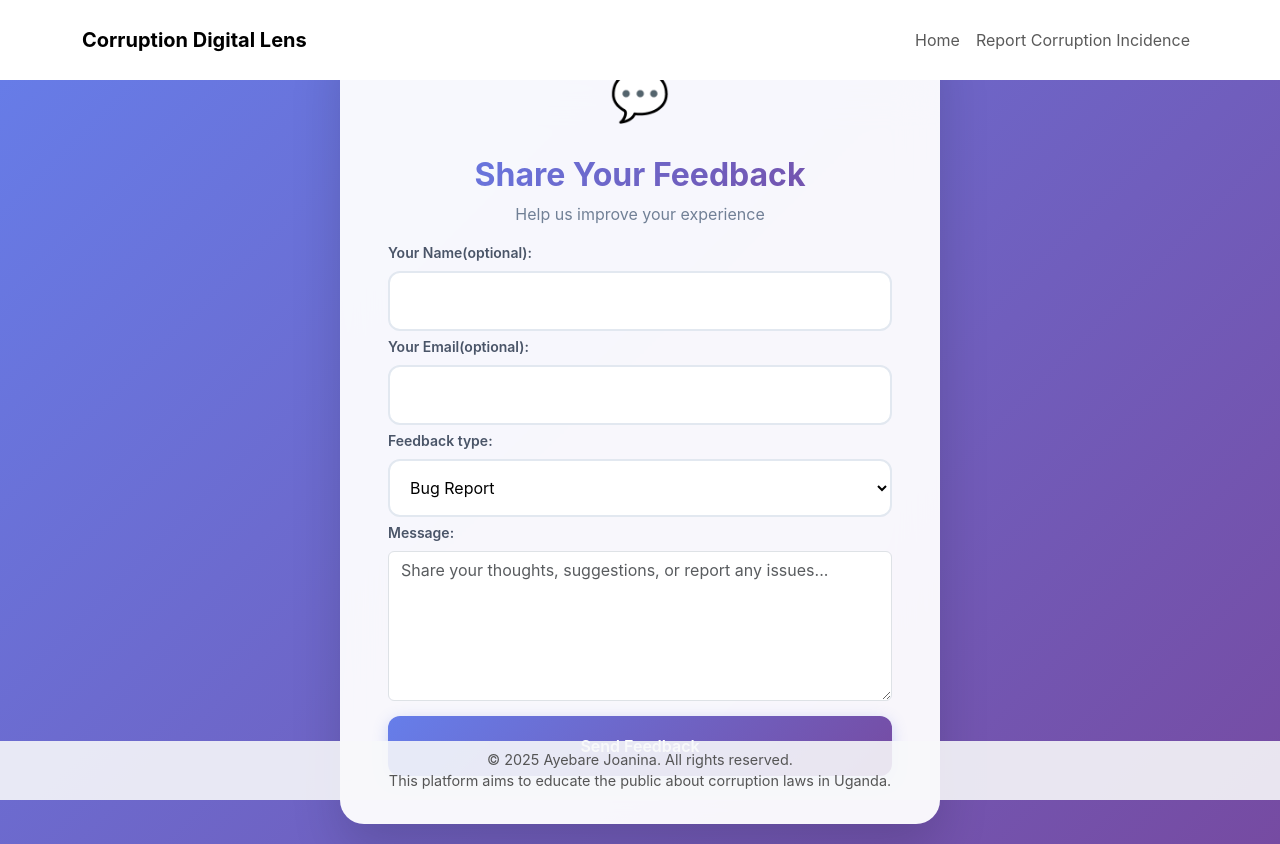
After one commit to sanya-kenneth/corruption-digital-lens, a Django app: page /feedback in a window 1280 px wide. The commit adds this page. Run offline with Django 3.2, Linux system fonts and the light colour scheme; some libraries are stand-ins or nearby versions.

Commit message:
Add project

```diff
--- a/app/forms.py
+++ b/app/forms.py
@@ -1,10 +1,11 @@
 from django import forms
 
-from .models import Comment, Incident
+from .models import Comment, Incident, Feedback
 
 
 class CommentForm(forms.ModelForm):
     comment = forms.CharField(widget=forms.Textarea(attrs={'class': 'text-area-class form-control'}))
+    act = forms.CharField(widget=forms.TextInput(attrs={"type":"hidden", "id":"modal-input", "name":"modal-input"}))
 
     class Meta:
         model = Comment
@@ -20,3 +21,20 @@ class IncidentForm(forms.ModelForm):
     class Meta:
         model = Incident
         fields = '__all__'
+
+
+class FeedbackForm(forms.ModelForm):
+    # form_of_corruption = forms.CharField(max_length=150)
+    # location = forms.CharField(max_length=150)
+    # description = forms.CharField(widget=forms.Textarea(attrs={'class': 'text-area-class form-control'}))
+    # email = forms.EmailInput()
+    name = forms.CharField(max_length=300, widget=forms.TextInput(attrs={"id":"name", "name":"name"}), required=False, label="Your Name(optional)")
+    email = forms.CharField(widget=forms.TextInput(attrs={"id":"email", "name":"email"}), required=False, label="Your Email(optional)")
+    feedback_type = forms.ChoiceField(widget=forms.Select(attrs={"id":"category", "name":"category"}),
+                                      choices=Feedback.FEEDBACK_CHOICES)
+    message = forms.CharField(widget=forms.Textarea(attrs={'class': 'text-area-class form-control',
+                                                           "placeholder":"Share your thoughts, suggestions, or report any issues..."}))
+
+    class Meta:
+        model = Feedback
+        fields = '__all__'
--- a/app/views.py
+++ b/app/views.py
@@ -1,11 +1,18 @@
 from django.shortcuts import render, redirect
+from django.db.models import Q
+from django.contrib import messages
 
-from .models import CorruptionForm, Act
-from .forms import CommentForm, IncidentForm
+from .models import CorruptionForm, Act, Comment
+from .forms import CommentForm, IncidentForm, FeedbackForm
 
 def home(request):
     objs = CorruptionForm.objects.all()
-    return render(request, "home.html",  {"formsc": objs})
+    if 'searchq' in request.GET:
+        search = request.GET['searchq']
+        if search:
+            objs = objs.filter(Q(name__icontains=search))
+            return render(request, "home.html",  {"formsc": objs, "search": 1})
+    return render(request, "home.html",  {"formsc": objs, "search": 0})
 
 # def act_detail(request, corruption_id):
 #     # Fetch item data based on item_id
@@ -29,7 +36,11 @@ def act_detail(request, corruption_id, *args, **kwargs):
     if request.method == 'POST':
         form = CommentForm(request.POST)
         if form.is_valid():
-            form.save()
+            comment = form.cleaned_data.get('comment')
+            act = form.cleaned_data.get('act')
+            act = Act.objects.filter(id=int(act[0])).first()
+            _ = Comment.objects.create(comment=comment, act=act)
+            # form.save()
             return redirect('act_detail', corruption_id=corruption_id)
     return render(request, 'corruption_detail.html', context)
 
@@ -41,3 +52,16 @@ def report_incident(request):
             form.save()
             return redirect('report-incident')
     return render(request, 'report.html', context)
+
+def feedback(request):
+    form = FeedbackForm()
+    form.fields.get('name').required = False
+    form.fields.get('email').required = False
+    context = {"form": form}
+    if request.method == 'POST':
+        form = FeedbackForm(request.POST)
+        if form.is_valid():
+            form.save()
+            messages.info(request, "Feedback submitted successfuly. Thank you")
+            return redirect('feedback')
+    return render(request, 'feedback.html', context)
--- a/corruption_lens/settings.py
+++ b/corruption_lens/settings.py
@@ -52,9 +52,6 @@ MIDDLEWARE = [
 ]
 
 ROOT_URLCONF = 'corruption_lens.urls'
-
-
-print(os.listdir(os.path.join(BASE_DIR, 'templates/')), "**********************")
 
 TEMPLATES = [
     {
--- a/corruption_lens/urls.py
+++ b/corruption_lens/urls.py
@@ -17,7 +17,7 @@ from django.contrib import admin
 from django.urls import path
 from django.conf.urls.static import static
 
-from app.views import home, act_detail, register_like, report_incident
+from app.views import home, act_detail, register_like, report_incident, feedback
 from corruption_lens import settings
 
 urlpatterns = [
@@ -28,7 +28,8 @@ urlpatterns += [
     path('', home, name='home'),
     path('corruption-form/acts/<int:corruption_id>', act_detail, name='act_detail'),
     path('act/like/<int:act_id>/<int:corruption_id>', register_like, name='register-like'),
-    path('incident/report', report_incident, name='report-incident')
+    path('incident/report', report_incident, name='report-incident'),
+    path('feedback', feedback, name='feedback')
 ]
 
 urlpatterns += static(settings.MEDIA_URL, document_root=settings.MEDIA_ROOT)
--- /dev/null
+++ b/templates/feedback.html
@@ -0,0 +1,295 @@
+{% load static %}
+<!DOCTYPE html>
+<html lang="en">
+<head>
+    <meta charset="UTF-8">
+    <meta name="viewport" content="width=device-width, initial-scale=1.0">
+    <title>Share Your Feedback</title>
+      <!-- Bootstrap CSS -->
+      <link href="https://cdnjs.cloudflare.com/ajax/libs/bootstrap/5.3.0/css/bootstrap.min.css" rel="stylesheet">
+      <!-- Font Awesome -->
+      <link href="https://cdnjs.cloudflare.com/ajax/libs/font-awesome/6.4.0/css/all.min.css" rel="stylesheet">
+    <style>
+        {% comment %} * {
+            margin: 0;
+            padding: 0;
+            box-sizing: border-box;
+        } {% endcomment %}
+
+        body {
+            font-family: 'Inter', -apple-system, BlinkMacSystemFont, sans-serif;
+            background: linear-gradient(135deg, #667eea 0%, #764ba2 100%);
+            min-height: 100vh;
+            display: flex;
+            align-items: center;
+            justify-content: center;
+            padding: 20px;
+        }
+
+        .feedback-container {
+            background: rgba(255, 255, 255, 0.95);
+            backdrop-filter: blur(20px);
+            border-radius: 24px;
+            box-shadow: 0 25px 50px rgba(0, 0, 0, 0.15);
+            padding: 48px;
+            max-width: 600px;
+            width: 100%;
+            transform: translateY(0);
+            transition: all 0.3s ease;
+        }
+
+        .feedback-container:hover {
+            transform: translateY(-5px);
+            box-shadow: 0 35px 70px rgba(0, 0, 0, 0.2);
+        }
+
+        .header {
+            text-align: center;
+            margin-bottom: 5px;
+        }
+
+        .emoji {
+            font-size: 48px;
+            margin-bottom: 16px;
+            display: block;
+            animation: bounce 2s infinite;
+        }
+
+        @keyframes bounce {
+            0%, 20%, 50%, 80%, 100% { transform: translateY(0); }
+            40% { transform: translateY(-10px); }
+            60% { transform: translateY(-5px); }
+        }
+
+        h1 {
+            color: #2d3748;
+            font-size: 32px;
+            font-weight: 700;
+            margin-bottom: 8px;
+            background: linear-gradient(135deg, #667eea, #764ba2);
+            -webkit-background-clip: text;
+            -webkit-text-fill-color: transparent;
+            background-clip: text;
+        }
+
+        .subtitle {
+            color: #718096;
+            font-size: 16px;
+        }
+
+        .form-group {
+            margin-bottom: 24px;
+        }
+
+        label {
+            display: block;
+            color: #4a5568;
+            font-weight: 600;
+            margin-bottom: 8px;
+            font-size: 14px;
+        }
+
+        input, textarea, select {
+            width: 100%;
+            padding: 16px;
+            border: 2px solid #e2e8f0;
+            border-radius: 12px;
+            font-size: 16px;
+            transition: all 0.3s ease;
+            background: white;
+            margin-bottom: 5px;
+        }
+
+        input:focus, textarea:focus, select:focus {
+            outline: none;
+            border-color: #667eea;
+            box-shadow: 0 0 0 3px rgba(102, 126, 234, 0.1);
+            transform: translateY(-2px);
+        }
+
+        textarea {
+            resize: verical;
+            height: 150px;
+            {% comment %} min-height: 10px; {% endcomment %}
+        }
+
+        .submit-btn {
+            background: linear-gradient(135deg, #667eea 0%, #764ba2 100%);
+            color: white;
+            border: none;
+            padding: 18px 36px;
+            border-radius: 12px;
+            font-size: 16px;
+            font-weight: 600;
+            cursor: pointer;
+            width: 100%;
+            transition: all 0.3s ease;
+            box-shadow: 0 4px 15px rgba(102, 126, 234, 0.3);
+            margin-top: 10px;
+        }
+
+        .submit-btn:hover {
+            transform: translateY(-2px);
+            box-shadow: 0 8px 25px rgba(102, 126, 234, 0.4);
+        }
+
+        .submit-btn:active {
+            transform: translateY(0);
+        }
+
+        .success-message {
+            display: none;
+            text-align: center;
+            padding: 24px;
+            background: linear-gradient(135deg, #48bb78, #38a169);
+            color: white;
+            border-radius: 12px;
+            margin-top: 20px;
+            animation: slideIn 0.5s ease;
+        }
+
+        @keyframes slideIn {
+            from {
+                opacity: 0;
+                transform: translateY(20px);
+            }
+            to {
+                opacity: 1;
+                transform: translateY(0);
+            }
+        }
+
+        @media (max-width: 768px) {
+            .feedback-container {
+                padding: 32px 24px;
+                margin: 10px;
+            }
+
+            h1 {
+                font-size: 28px;
+            }
+        }
+        footer {
+            font-size: 0.9rem;
+            color: #555;
+            background-color:rgba(248, 249, 250, 0.89);
+            padding: 8px 0;
+            text-align: center;
+            margin-top: 30px; !important
+        }
+    </style>
+</head>
+
+<body>
+    <!-- Navigation -->
+    <nav class="navbar navbar-expand-lg fixed-top navbar-light bg-white" style="width: auto; height: 80px; ">
+        <div class="container">
+            <a class="navbar-brand fw-bold" href="#">Corruption Digital Lens</a>
+            <div class="navbar-nav ms-auto">
+                <a class="nav-link" href="/">Home</a>
+                <a class="nav-link" href="/incident/report">Report Corruption Incidence</a>
+            </div>
+        </div>
+    </nav>
+    <div class="feedback-container">
+        <div class="header">
+            <span class="emoji">💬</span>
+            <h1>Share Your Feedback</h1>
+            <p class="subtitle">Help us improve your experience</p>
+        </div>
+
+        <div class="success-message">
+            {% if messages %}
+                <ul class="messages">
+                    {% for message in messages %}
+                        <li class="{{ message.tags }}">
+                            <h4 class="alert-success text-center" style="padding-top: 5px; padding-bottom: 5px;">
+                                {{ message }}
+                            </h4>
+                        </li>
+                    {% endfor %}
+                 </ul>
+             {% endif %}
+
+        </div>
+
+        <form  method="post">
+            {% comment %} <div class="form-group">
+                <label for="name">Your Name</label>
+                <input type="text" id="name" name="name" placeholder="Enter your name">
+            </div> {% endcomment %}
+
+            {% comment %} <div class="form-group">
+                <label for="email">Email Address</label>
+                <input type="email" id="email" name="email" placeholder="your@email.com">
+            </div> {% endcomment %}
+
+            {% comment %} <div class="form-group">
+                <label for="category">Feedback Type</label>
+                <select id="category" name="category">
+                    <option value="">Select a category</option>
+                    <option value="bug">Bug Report</option>
+                    <option value="feature">Feature Request</option>
+                    <option value="general">General Feedback</option>
+                    <option value="compliment">Compliment</option>
+                    <option value="complaint">Complaint</option>
+                </select>
+            </div> {% endcomment %}
+
+
+
+            {% comment %} <div class="form-group">
+                <label for="message">Your Message</label>
+                <textarea id="message" name="message" placeholder="Share your thoughts, suggestions, or report any issues..."></textarea>
+            </div> {% endcomment %}
+
+            {% csrf_token %}
+            {{ form }}
+
+            <button type="submit" class="submit-btn" >Send Feedback</button>
+        </form>
+
+        <div id="successMessage" class="success-message">
+            <h3>🎉 Thank you for your feedback!</h3>
+            <p>We appreciate your input and will review it shortly.</p>
+        </div>
+    </div>
+
+        <!-- Footer -->
+        <footer class="footer fixed-bottom">
+            <div class="container">
+                <p class="mb-0">© 2025 Ayebare Joanina. All rights reserved.</p>
+                <p class="mb-0">This platform aims to educate the public about corruption laws in Uganda.</p>
+            </div>
+        </footer>
+
+     <script>
+        // Form submission
+        document.getElementById('feedbackForm').addEventListener('submit', function(e) {
+            e.preventDefault();
+
+            // Simulate form submission
+            const submitBtn = document.querySelector('.submit-btn');
+            submitBtn.textContent = 'Sending...';
+            submitBtn.disabled = true;
+
+            setTimeout(() => {
+                document.getElementById('feedbackForm').style.display = 'none';
+                document.getElementById('successMessage').style.display = 'block';
+            }, 1500);
+        });
+
+        // Add subtle animations on input focus
+        const inputs = document.querySelectorAll('input, textarea, select');
+        inputs.forEach(input => {
+            input.addEventListener('focus', function() {
+                this.parentElement.style.transform = 'translateY(-2px)';
+            });
+
+            input.addEventListener('blur', function() {
+                this.parentElement.style.transform = 'translateY(0)';
+            });
+        });
+    </script>
+</body>
+</html>
```
Also changed, not shown: app/admin.py (+11 -3 lines), app/models.py (+23 -1 lines), templates/corruption_detail.html (+98 -41 lines), templates/home.html (+16 -3 lines), templates/report.html (+21 -5 lines), app/migrations/0004_comment_act_alter_act_notes.py (added), app/migrations/0005_feedback.py (added), 1 other file.
